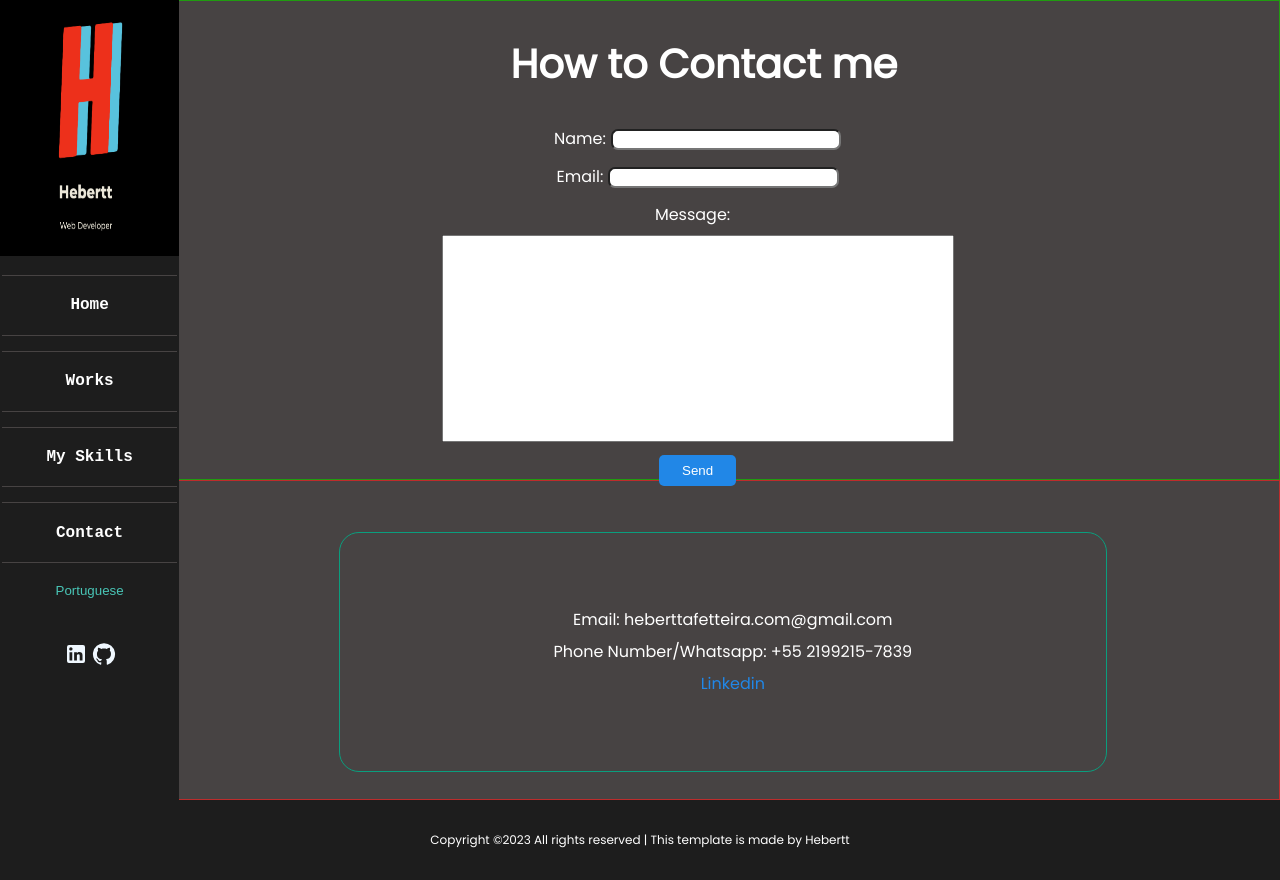
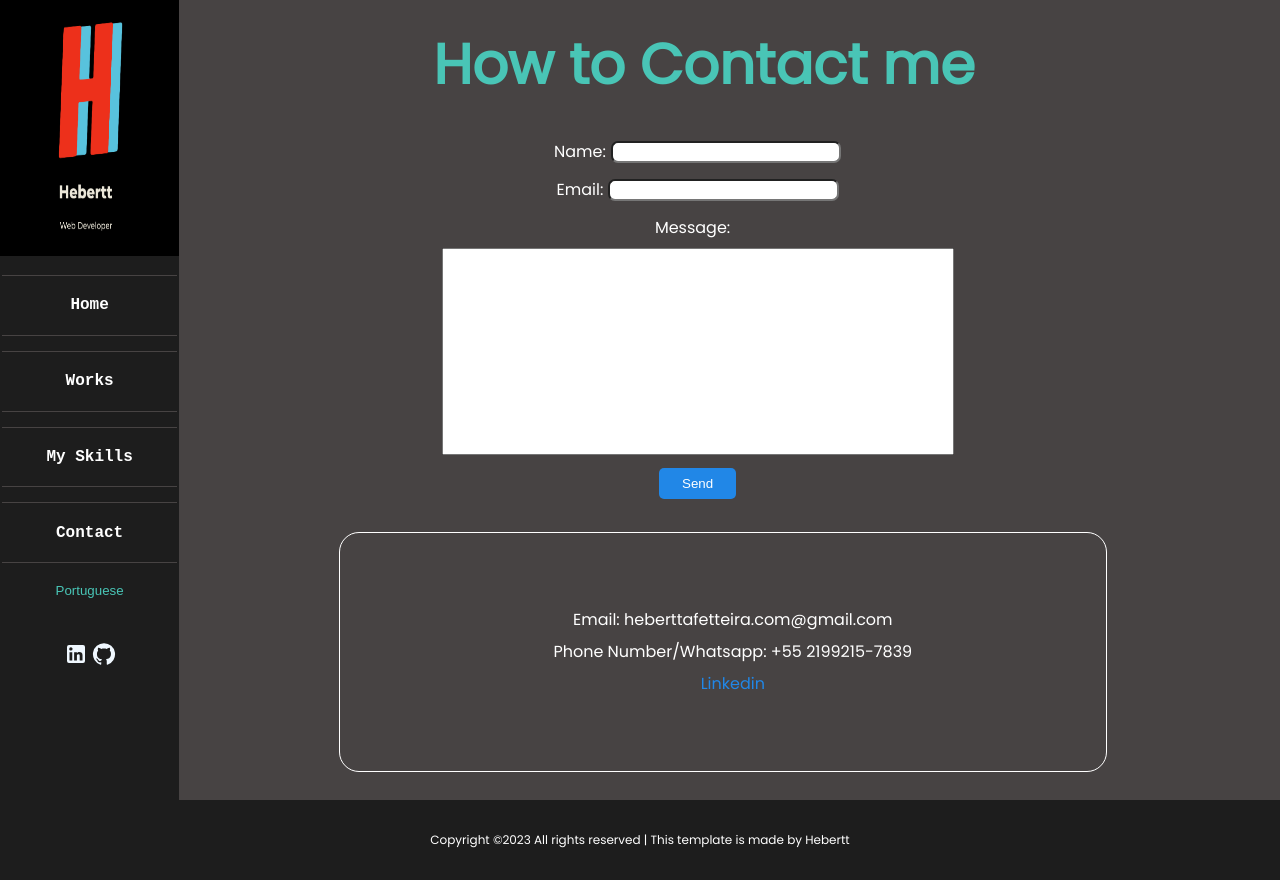
Before and after one commit to Kamui-Hebertt/Kamui-Hebertt.Portifolio, a React (Create React App) app in the folder my-app/: page /contact in a window 1280 px wide. Built offline with nearby package versions, Linux system fonts and the light colour scheme.

Commit message:
fix:title

```diff
--- a/my-app/src/service/api.js
+++ b/my-app/src/service/api.js
@@ -38,7 +38,7 @@ export const project = [
   },
   {
     id: 5,
-    name: 'Recipe App',
+    name: 'Trybe Tunes App',
     description: '',
     photo1: 'https://uploaddeimagens.com.br/images/004/316/589/full/3ebdbf24-b778-4848-bac5-889519778124.png?1674864175',
     photo2: 'https://uploaddeimagens.com.br/images/004/352/556/full/Screenshot_%28240%29.png?1676313471',
--- a/my-app/src/styles/_contact.scss
+++ b/my-app/src/styles/_contact.scss
@@ -1,7 +1,6 @@
 
 
 .contact {
-  border: 1px solid rgb(189, 44, 44);
   height: 40vh;
   display: flex;
   justify-content: center;
@@ -11,12 +10,14 @@
   font-family:'Poppins' , 'Arial Narrow', Arial, sans-serif
 }
 
+
+
 .textC {
   display: flex;
   justify-content: center;
   flex-direction: column;
   align-items: center;
-  border: 1px solid rgb(10, 158, 126);
+  border: 1px solid $whiteLetter;
   border-radius: 20px;
   line-height: 2rem;
   margin-left: 13vw;
--- a/my-app/src/styles/_formContact.scss
+++ b/my-app/src/styles/_formContact.scss
@@ -1,5 +1,4 @@
 .form {
-  border: 1px solid rgb(32, 156, 16);
   height: 60vh;
   display: flex;
   align-items: center;
@@ -11,8 +10,8 @@
 .form > h3 {
   color:$whiteLetter;
   font-family: "Poppins";
-  font-size: 40px;
-
+  font-size: 7vh;
+ color: $blueHove;
   margin-top: 5vh;
   margin-left: 10vw;
 }
@@ -54,7 +53,7 @@ cursor:pointer;
 }
 
 .formMain {
-margin-left: 9vw;
+  margin-left: 9vw;
   height: 45vh;
 
   display: flex;
@@ -86,7 +85,6 @@ margin-left: 9vw;
 .textfield {
   height: 30vh;
   align-items: center;
-
   flex-direction: column;
   display: flex;
 
--- a/my-app/src/styles/_projects.scss
+++ b/my-app/src/styles/_projects.scss
@@ -57,15 +57,15 @@ align-items: center;
 }
 
 .titleProject{
-
+  color:$blueHove;
   padding-top: 2vh;
   margin-left: 7vw;
   display: flex;
   justify-content: center;
   height: 12vh;
-  font-size: 6vh;
+  font-size: 7vh;
   font-family: "Poppins";
-  color:$whiteLetter;
+
 }
 
 
--- a/my-app/src/styles/_skillBars.scss
+++ b/my-app/src/styles/_skillBars.scss
@@ -104,7 +104,6 @@ width: 35vw;
   margin-top: 8vh;
   width: 40vw;
   text-align: center;
-  border: 1px solid black;
   font-size: 8vh;
   color: $blueHove;
   font-family: "Poppins";
--- a/my-app/src/styles/_skillsMobile.scss
+++ b/my-app/src/styles/_skillsMobile.scss
@@ -17,7 +17,7 @@
 }
 
 .titleSkills{
-  font-size: 25px;
+  font-size: 30px;
 }
 .titulo{
   font-size: 20px;
--- a/my-app/src/styles/main.css
+++ b/my-app/src/styles/main.css
@@ -398,7 +398,6 @@ body {
   margin-top: 8vh;
   width: 40vw;
   text-align: center;
-  border: 1px solid black;
   font-size: 8vh;
   color: #49c5b6;
   font-family: "Poppins";
@@ -589,14 +588,14 @@ body {
 }
 
 .titleProject {
+  color: #49c5b6;
   padding-top: 2vh;
   margin-left: 7vw;
   display: flex;
   justify-content: center;
   height: 12vh;
-  font-size: 6vh;
+  font-size: 7vh;
   font-family: "Poppins";
-  color: #fff;
 }
 
 .projectHamburger {
@@ -749,7 +748,6 @@ body {
 }
 
 .contact {
-  border: 1px solid rgb(189, 44, 44);
   height: 40vh;
   display: flex;
   justify-content: center;
@@ -763,7 +761,7 @@ body {
   justify-content: center;
   flex-direction: column;
   align-items: center;
-  border: 1px solid rgb(10, 158, 126);
+  border: 1px solid #fff;
   border-radius: 20px;
   line-height: 2rem;
   margin-left: 13vw;
@@ -828,7 +826,6 @@ body {
 }
 
 .form {
-  border: 1px solid rgb(32, 156, 16);
   height: 60vh;
   display: flex;
   align-items: center;
@@ -840,7 +837,8 @@ body {
 .form > h3 {
   color: #fff;
   font-family: "Poppins";
-  font-size: 40px;
+  font-size: 7vh;
+  color: #49c5b6;
   margin-top: 5vh;
   margin-left: 10vw;
 }
@@ -1045,7 +1043,7 @@ body {
     width: 17rem;
   }
   .titleSkills {
-    font-size: 25px;
+    font-size: 30px;
   }
   .titulo {
     font-size: 20px;
```
Also changed, not shown: 1 other file (tests, documents, lock files or other folders).
